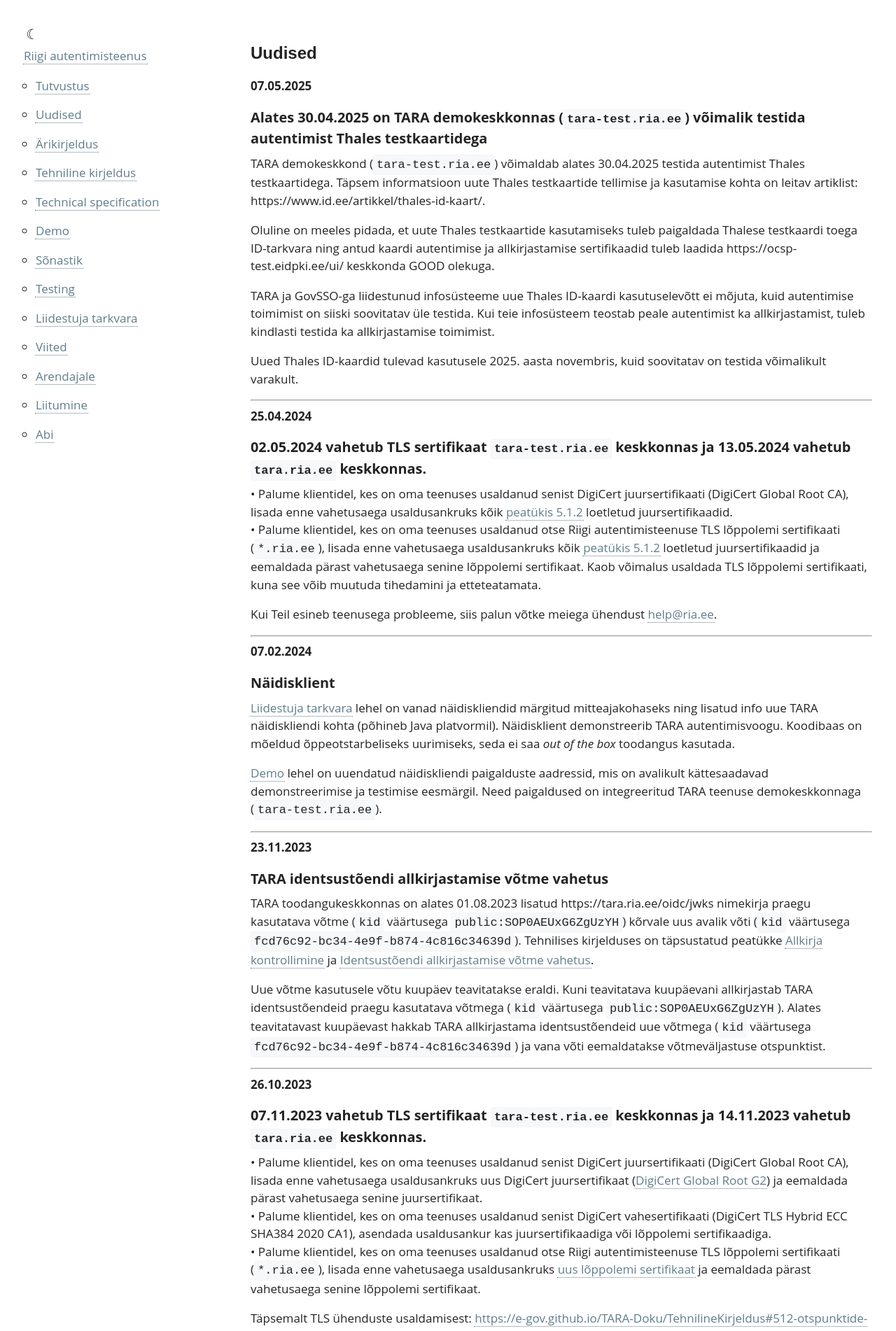
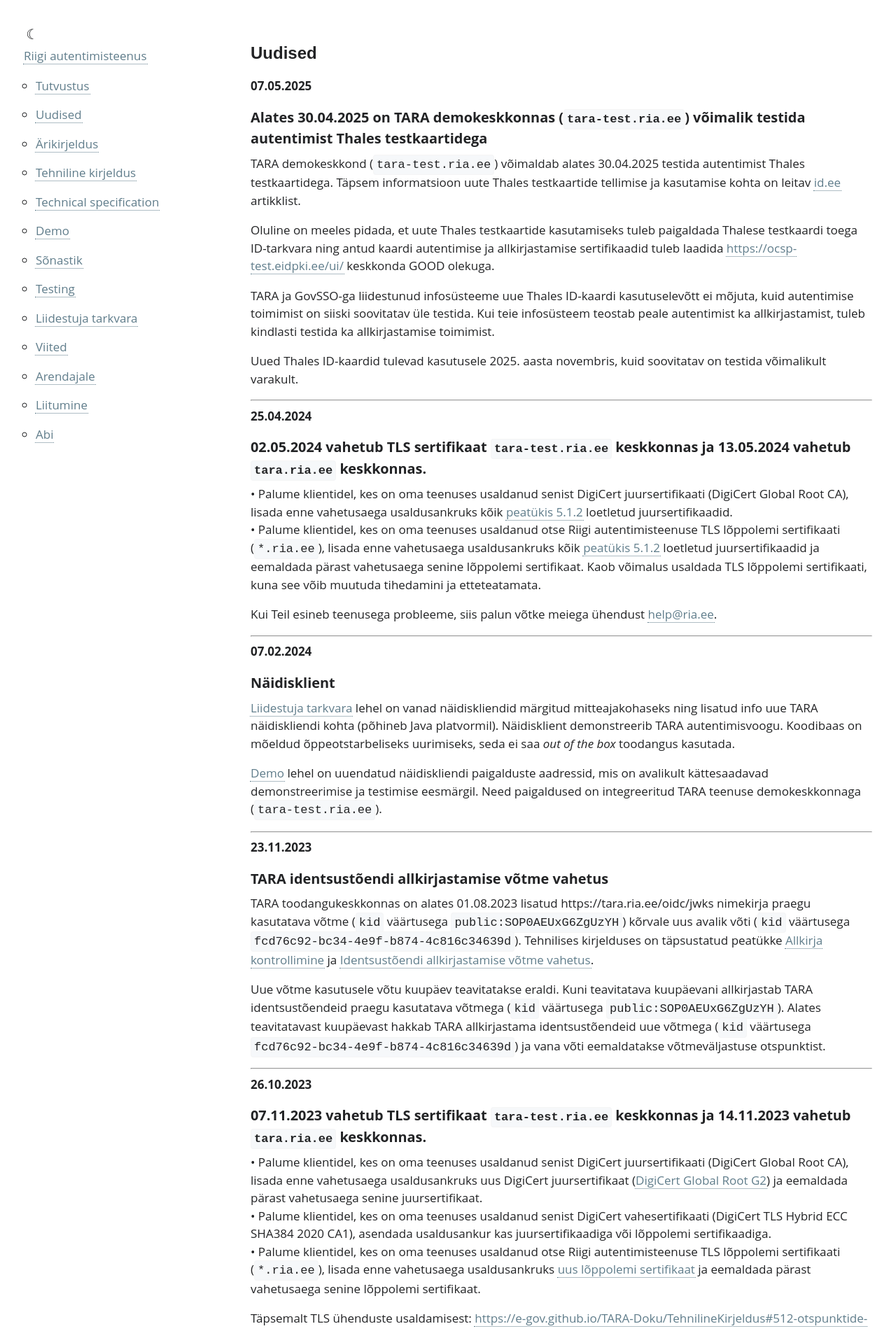
Before and after one commit to e-gov/TARA-Doku, a Jekyll site: the page built from Uudised.md, in a window 1280 px wide. Shown: the top 1902 px of the page at 70% size. Built offline with Jekyll 4.4.1, drawn with Linux system fonts in a browser that asks for light colours; our own code applies the rules of GitHub Pages for plain Markdown files.

Commit message:
AUT-2198 fix links in news

```diff
--- a/Uudised.md
+++ b/Uudised.md
@@ -6,9 +6,9 @@ permalink: Uudised
 
 **07.05.2025**
 ## Alates 30.04.2025 on TARA demokeskkonnas (`tara-test.ria.ee`) võimalik testida autentimist Thales testkaartidega
-TARA demokeskkond (`tara-test.ria.ee`) võimaldab alates 30.04.2025 testida autentimist Thales testkaartidega. Täpsem informatsioon uute Thales testkaartide tellimise ja kasutamise kohta on leitav artiklist:  https://www.id.ee/artikkel/thales-id-kaart/.
+TARA demokeskkond (`tara-test.ria.ee`) võimaldab alates 30.04.2025 testida autentimist Thales testkaartidega. Täpsem informatsioon uute Thales testkaartide tellimise ja kasutamise kohta on leitav [id.ee](https://www.id.ee/artikkel/thales-id-kaart/) artikklist.
 
-Oluline on meeles pidada, et uute Thales testkaartide kasutamiseks tuleb paigaldada Thalese testkaardi toega ID-tarkvara ning antud kaardi autentimise ja allkirjastamise sertifikaadid tuleb laadida https://ocsp-test.eidpki.ee/ui/ keskkonda GOOD olekuga.
+Oluline on meeles pidada, et uute Thales testkaartide kasutamiseks tuleb paigaldada Thalese testkaardi toega ID-tarkvara ning antud kaardi autentimise ja allkirjastamise sertifikaadid tuleb laadida [https://ocsp-test.eidpki.ee/ui/](https://ocsp-test.eidpki.ee/ui/) keskkonda GOOD olekuga.
 
 TARA ja GovSSO-ga liidestunud infosüsteeme uue Thales ID-kaardi kasutuselevõtt ei mõjuta, kuid autentimise toimimist on siiski soovitatav üle testida. Kui teie infosüsteem teostab peale autentimist ka allkirjastamist, tuleb kindlasti testida ka allkirjastamise toimimist.
 
```
